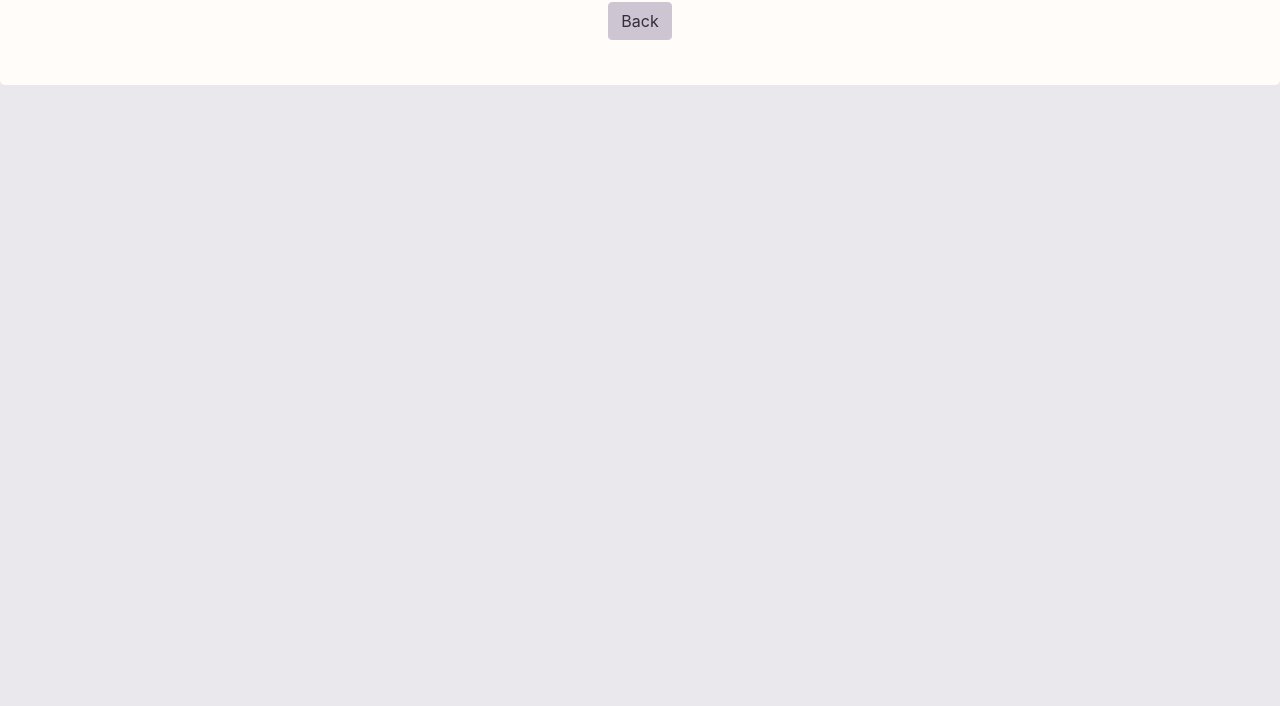
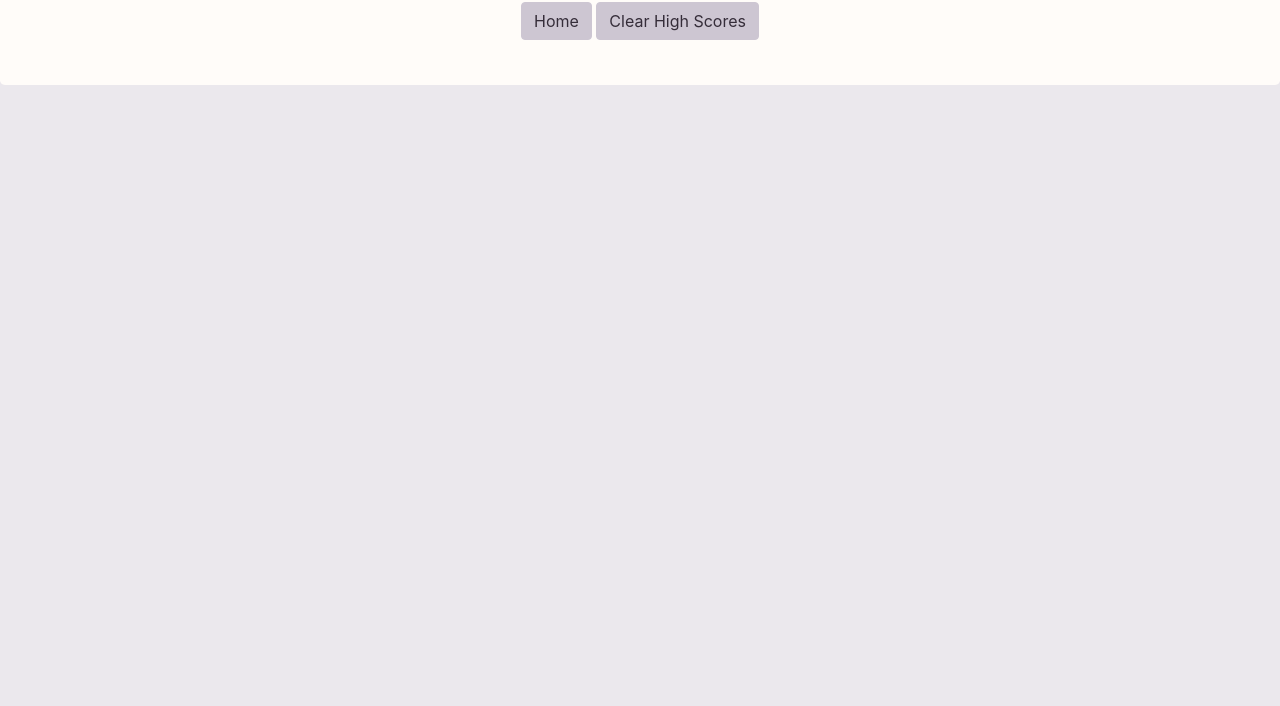
Before and after one commit to nbur4556/code-quiz, a plain HTML site: page high-scores.html in a window 1280 px wide. Shown: the part 94-800 px from the top of the page. Drawn offline with nearby package versions, Linux system fonts and the light colour scheme.

Commit message:
added ability to clear high scores

```diff
--- a/assets/scripts/highscores.js
+++ b/assets/scripts/highscores.js
@@ -58,3 +58,17 @@ function loadHighScores() {
         return new Array();
     }
 }
+
+//Clear high scores from local storage
+function clearHighScores() {
+    let confirmTrue = confirm('Are you sure you want to clear high scores?');
+    let highScoreDisplay = document.querySelector('#high-score-display')
+
+    if (confirmTrue) {
+        saveHighScores(new Array());
+        //Clear Display
+        while (highScoreDisplay.children[0]) {
+            highScoreDisplay.removeChild(highScoreDisplay.children[0]);
+        }
+    }
+}
--- a/high-scores.html
+++ b/high-scores.html
@@ -15,7 +15,8 @@
     <body onload='displayHighScores()'>
         <header class='jumbotron text-center'>
             <h1>High Scores</h1>
-            <a href='index.html'><button type='button' class='btn btn-primary'>Back</button></a>
+            <a href='index.html'><button type='button' class='btn btn-primary'>Home</button></a>
+            <button type='button' class='btn btn-primary' onclick='clearHighScores()'>Clear High Scores</button>
         </header>
 
         <article class='container'>
```
